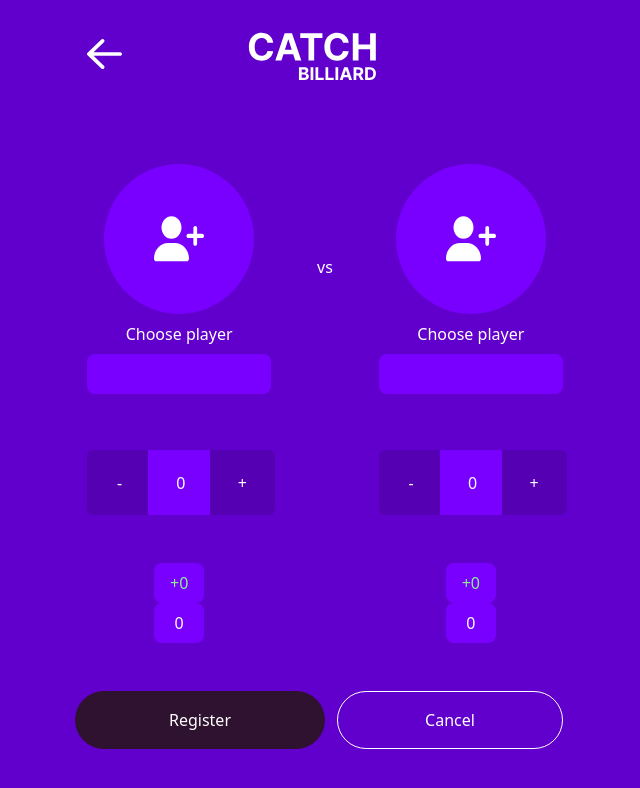
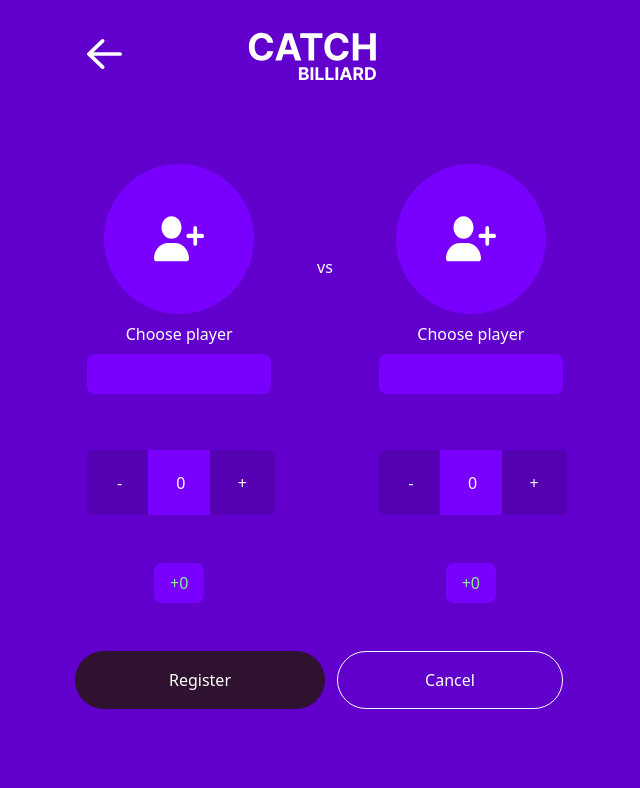
Before and after one commit to henrikbaugerod/APP2000, a React (Create React App) app: page /#/newgame in a window 1280 px wide. Shown: the top 788 px of the page, without its empty margins (315-955 px from the left). Built offline with nearby package versions, Linux system fonts and the light colour scheme; no server answers; the database is empty; sample sign-in values are in the browser's storage.

Commit message:
NewGame fix

```diff
--- a/src/Components/NewGamePoints.js
+++ b/src/Components/NewGamePoints.js
@@ -22,7 +22,6 @@ const NewGamePoints = (props) => {
     } else {
       if (player1poeng > player2poeng) {
         pointDifference = player1poeng - player2poeng;
-
 
         if (props.player1Points === props.player2Points) {
           p1Pot = 0;
@@ -117,14 +116,8 @@ const NewGamePoints = (props) => {
           )}
         </div>
       </div>
-            {/* Points gained or lossed */}
-            <div className="row justify-content-center" >
-                <div className="newGameScore bg-purple rounded-3">
-                    <p>{props.playerGainedPoints}</p>
     </div>
-            </div>
-        </div>
-    )
+  );
 };
 
 export default NewGamePoints;
```
Lines whose indentation alone changed are shown as unchanged.
